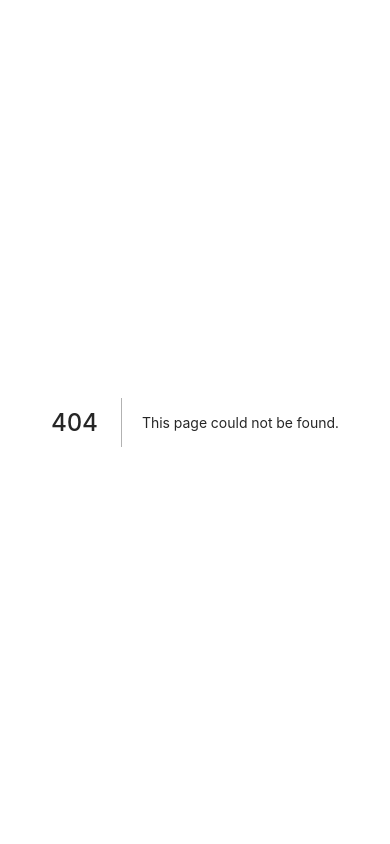
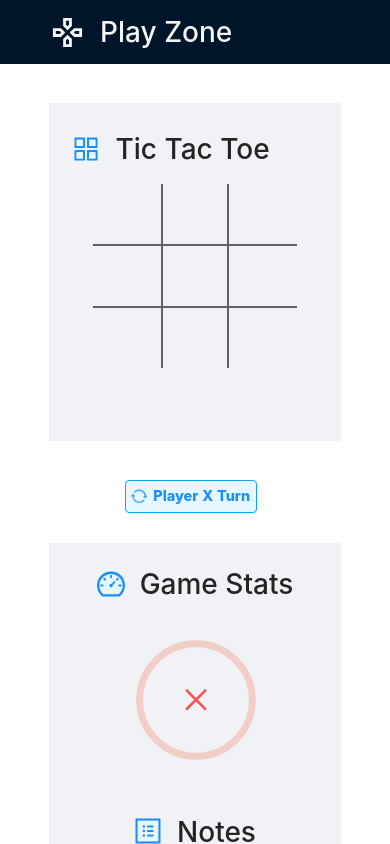
Before and after one commit to sahersiddiqui/playzone, a Next.js app: page /tic-tac-toe in a window 390 px wide. Before the commit this address had no page. Shown: the top 844 px of the page. Built offline with nearby package versions, Linux system fonts and the light colour scheme.

Commit message:
Changed icons & head meta

```diff
--- a/pages/components/CrossBoard.jsx
+++ b/pages/components/CrossBoard.jsx
@@ -1,6 +1,5 @@
+import { Grid, Paper } from "@mui/material";
 import { styled } from "@mui/material/styles";
-import { Grid, Paper } from "@mui/material";
-import { CloseOutlined, RadioButtonUnchecked } from "@mui/icons-material";
 
 const Item = styled(Paper)(({ theme }) => ({
   ...theme.typography.body2,
@@ -46,12 +45,9 @@
               {responses?.[index] ? (
                 <Item>
                   {responses?.[index] === "x" ? (
-                    <CloseOutlined fontSize="large" className="PlayIconX" />
+                    <img src="/x.svg" className="PlayIconX" />
                   ) : (
-                    <RadioButtonUnchecked
-                      fontSize="large"
-                      className="PlayIconO"
-                    />
+                    <img src="/o.svg" className="PlayIconO" />
                   )}
                 </Item>
               ) : (
--- a/pages/tic-tact-toe/index.jsx
+++ b/pages/tic-tac-toe/index.jsx
@@ -1,4 +1,3 @@
-import Head from "next/head";
 import { Col, Row } from "antd";
 import HeaderComponent from "../components/Header";
 import FooterComponent from "../components/Footer";
@@ -79,17 +78,6 @@
 
   return (
     <div className="App">
-      <Head>
-        <title>Play Zone</title>
-        <link rel="icon" href="/favicon.ico" type="image/x-icon" />
-        <meta property="og:image" content="/favicon.jpg" />
-        <meta name="viewport" content="width=device-width, initial-scale=1" />
-        <meta name="theme-color" content="#000000" />
-        <meta
-          name="description"
-          content="Play Tic-Tac-Toe online with your friends."
-        />
-      </Head>
       <ResultBarComponent
         showResponseBar={showResponseBar}
         responseMesg={
--- a/styles/globals.css
+++ b/styles/globals.css
@@ -166,13 +166,11 @@
 }
 
 .PlayIconX {
-  color: #68b6f2;
-  font-size: 3.5em !important;
+  height: 6em !important;
 }
 
 .PlayIconO {
-  color: #68b6f2;
-  font-size: 3.5em !important;
+  height: 5em !important;
 }
 
 .PlayIconBlank {
@@ -268,11 +266,13 @@
   }
 
   .PlayIconX {
-    font-size: 3em !important;
+    /* font-size: 3em !important; */
+    height: 3em !important;
   }
 
   .PlayIconO {
-    font-size: 2.5em !important;
+    /* font-size: 2.5em !important; */
+    height: 2.5em !important;
   }
 
   .RightsText {
```
Also changed, not shown: pages/index.jsx (+14 -2 lines), public/o.svg (added), public/x.svg (added).
